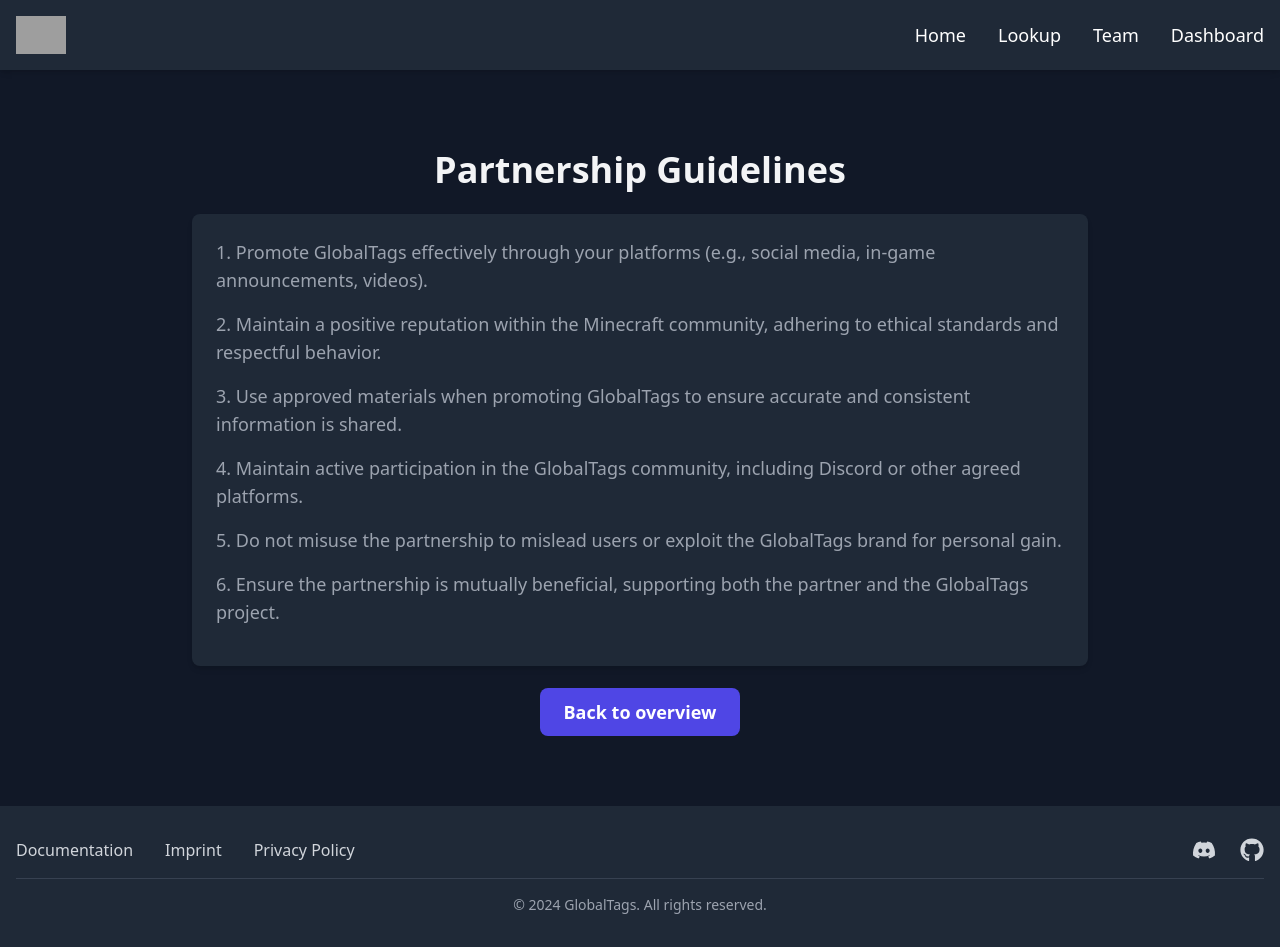
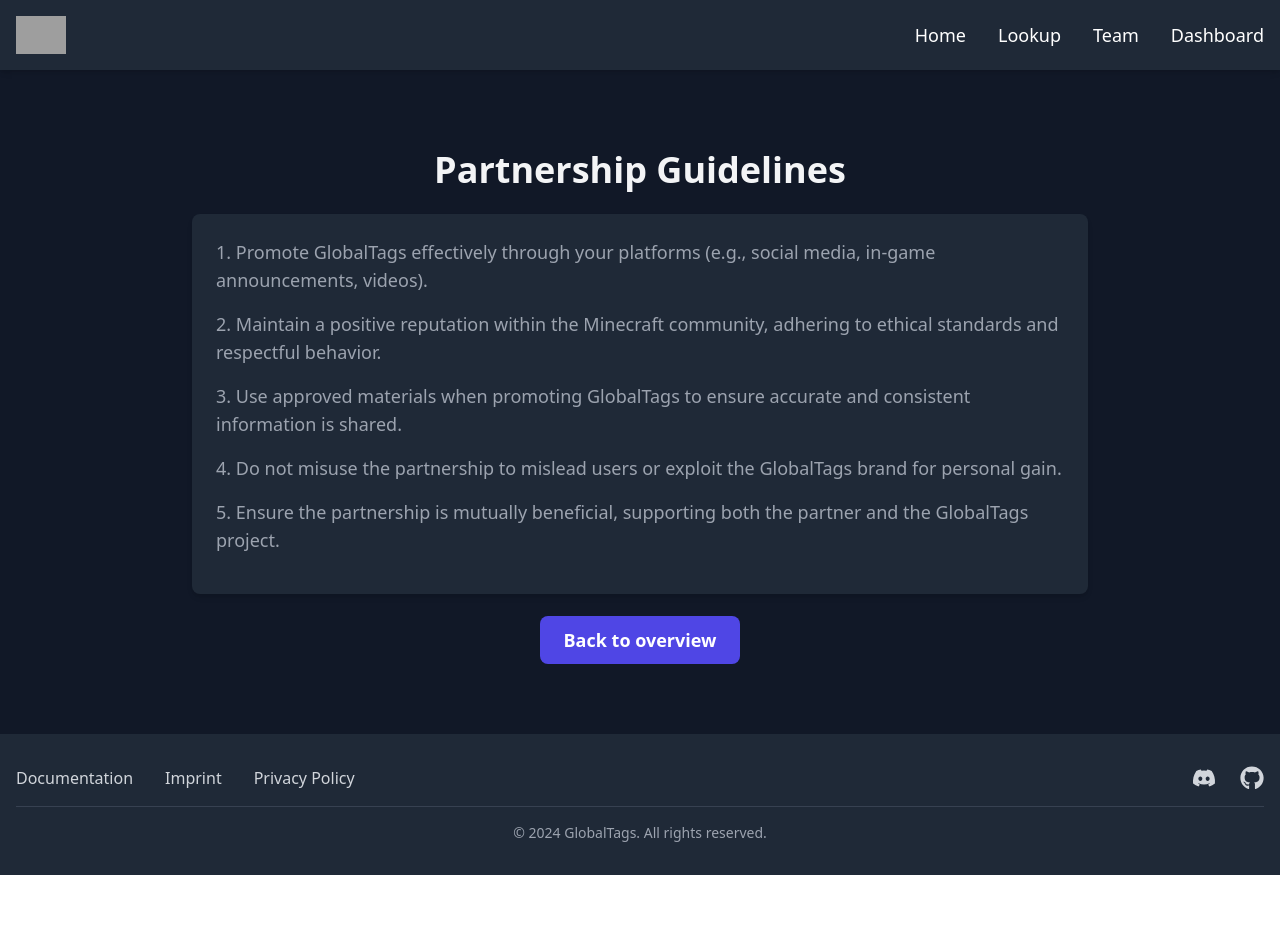
Before and after one commit to Global-Tags/Panel, a Next.js app: page /partnership/guidelines in a window 1280 px wide. After the commit the page ends 875 px from the top, so only its background shows below. Built offline with nearby package versions, Linux system fonts and the light colour scheme; grey boxes are pictures that could not be loaded.

Commit message:
Remove discord activity guideline

```diff
--- a/src/app/partnership/guidelines/page.tsx
+++ b/src/app/partnership/guidelines/page.tsx
@@ -17,7 +17,6 @@
         "Promote GlobalTags effectively through your platforms (e.g., social media, in-game announcements, videos).",
         "Maintain a positive reputation within the Minecraft community, adhering to ethical standards and respectful behavior.",
         "Use approved materials when promoting GlobalTags to ensure accurate and consistent information is shared.",
-        "Maintain active participation in the GlobalTags community, including Discord or other agreed platforms.",
         "Do not misuse the partnership to mislead users or exploit the GlobalTags brand for personal gain.",
         "Ensure the partnership is mutually beneficial, supporting both the partner and the GlobalTags project."
     ];
```
